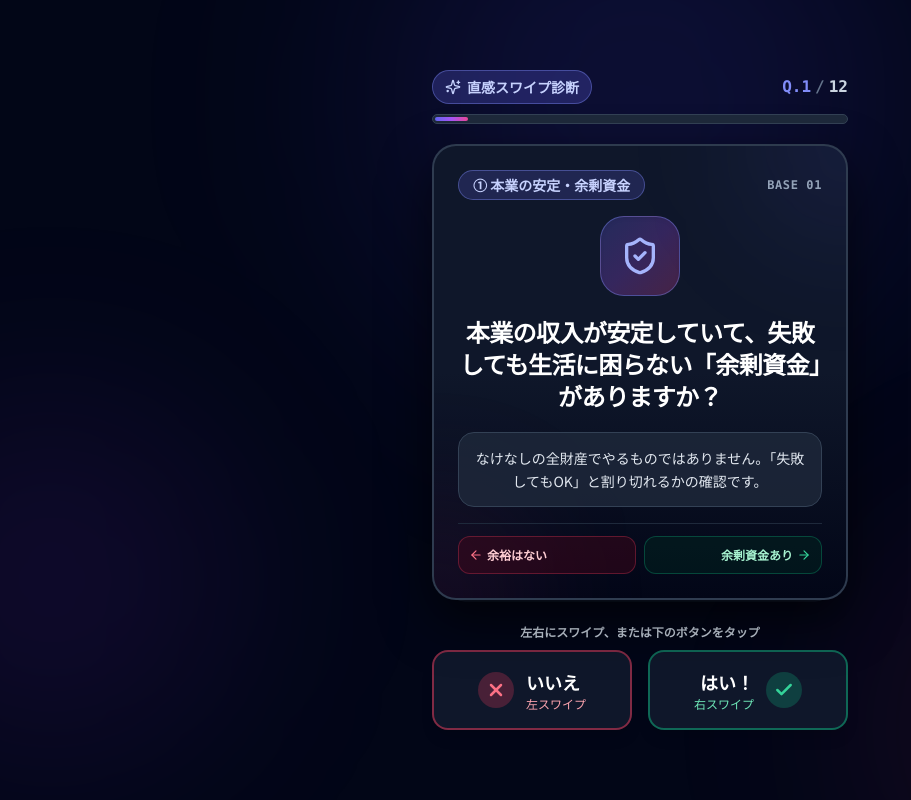
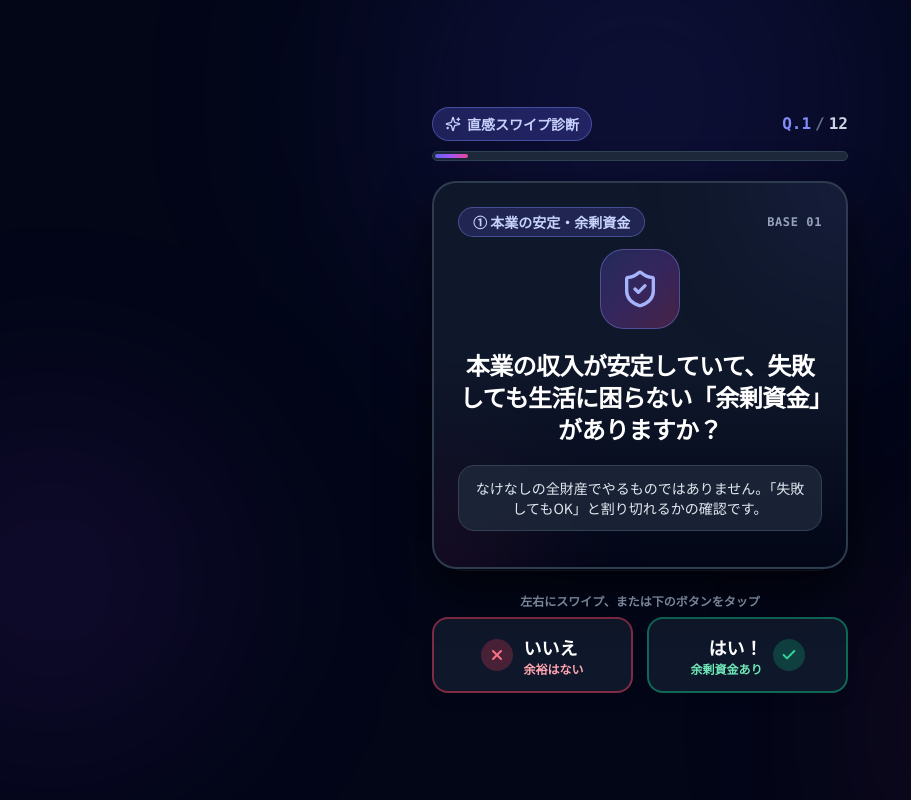
Before and after one commit to mikamiryuugo/rental-space-diagnosis, a React (Vite) app: page / in a window 1280 px wide. Both pictures are taken after a click on the button "今すぐ診断をはじめる". Shown: the whole page, without its empty margins (0-911 px from the left). Built offline with nearby package versions, Linux system fonts and the light colour scheme.

Commit message:
refactor: カード内の重複スワイプガイドを削除し下部ボタン1組に統一

```diff
--- a/src/components/SwipeCard.tsx
+++ b/src/components/SwipeCard.tsx
@@ -1,6 +1,6 @@
 import React, { useState, useEffect, useRef } from 'react';
 import { motion, useMotionValue, useTransform, PanInfo } from 'framer-motion';
-import { Check, X, RotateCcw, Sparkles, ArrowLeft, ArrowRight } from 'lucide-react';
+import { Check, X, RotateCcw, Sparkles } from 'lucide-react';
 import { Question } from '../types/diagnosis';
 import { DynamicIcon } from './DynamicIcon';
 
@@ -108,7 +108,7 @@ export const SwipeCard: React.FC<SwipeCardProps> = ({
       </div>
 
       {/* カードスタック領域 */}
-      <div className="relative w-full flex items-center justify-center my-1 min-h-[390px] sm:min-h-[420px]">
+      <div className="relative w-full flex items-center justify-center my-1 min-h-[330px] sm:min-h-[360px]">
         {/* 次のカード（背面に待機してサクサク感を演出） */}
         {nextQuestion && (
           <div
@@ -129,7 +129,6 @@ export const SwipeCard: React.FC<SwipeCardProps> = ({
                 {nextQuestion.question}
               </h3>
             </div>
-            <div className="h-12" />
           </div>
         )}
 
@@ -181,66 +180,54 @@ export const SwipeCard: React.FC<SwipeCardProps> = ({
           </div>
 
           {/* 質問メインコンテンツ */}
-          <div className="my-auto flex flex-col items-center text-center space-y-5 z-10 py-4">
-            <div className="w-20 h-20 rounded-3xl bg-gradient-to-br from-indigo-500/25 via-purple-500/25 to-pink-500/25 border border-indigo-400/40 flex items-center justify-center text-indigo-300 shadow-inner">
-              <DynamicIcon name={question.iconName} className="w-10 h-10" />
+          <div className="my-auto flex flex-col items-center text-center space-y-5 z-10 py-3">
+            <div className="w-18 h-18 sm:w-20 sm:h-20 rounded-3xl bg-gradient-to-br from-indigo-500/25 via-purple-500/25 to-pink-500/25 border border-indigo-400/40 flex items-center justify-center text-indigo-300 shadow-inner p-4">
+              <DynamicIcon name={question.iconName} className="w-9 h-9 sm:w-10 sm:h-10" />
             </div>
 
-            <h2 className="text-[22px] sm:text-2xl font-black text-white leading-snug tracking-tight">
+            <h2 className="text-[21px] sm:text-2xl font-black text-white leading-snug tracking-tight">
               {question.question}
             </h2>
 
-            <p className="text-sm text-slate-200 leading-relaxed bg-slate-800/80 px-4 py-3.5 rounded-2xl border border-slate-700">
+            <p className="text-xs sm:text-sm text-slate-200 leading-relaxed bg-slate-800/80 px-4 py-3 rounded-2xl border border-slate-700">
               {question.subText}
             </p>
-          </div>
-
-          {/* カード下部のスワイプガイド */}
-          <div className="grid grid-cols-2 gap-2 pt-3 border-t border-slate-800 text-xs font-bold z-10">
-            <div className="flex items-center gap-1 text-rose-200 bg-rose-950/40 border border-rose-500/30 rounded-xl px-2.5 py-2.5 whitespace-nowrap">
-              <ArrowLeft className="w-3.5 h-3.5 shrink-0 text-rose-400" />
-              <span>{question.noLabel}</span>
-            </div>
-            <div className="flex items-center justify-end gap-1 text-emerald-200 bg-emerald-950/40 border border-emerald-500/30 rounded-xl px-2.5 py-2.5 text-right whitespace-nowrap">
-              <span>{question.yesLabel}</span>
-              <ArrowRight className="w-3.5 h-3.5 shrink-0 text-emerald-400" />
-            </div>
           </div>
         </motion.div>
       </div>
 
-      {/* 下部ワンタップ操作ボタン */}
-      <div className="w-full space-y-2.5 pt-1">
-        <p className="text-center text-xs text-slate-300 font-bold">
+      {/* 下部ワンタップ操作ボタン（1組に統一） */}
+      <div className="w-full space-y-2 pt-1">
+        <p className="text-center text-xs text-slate-400 font-bold">
           左右にスワイプ、または下のボタンをタップ
         </p>
 
-        <div className="grid grid-cols-2 gap-4 w-full">
+        <div className="grid grid-cols-2 gap-3.5 w-full">
           <button
             type="button"
             onClick={() => triggerSwipe(false)}
-            className="group relative flex items-center justify-center gap-3 py-4 px-5 rounded-2xl bg-slate-900 hover:bg-rose-950/80 border-2 border-rose-500/50 hover:border-rose-400 text-rose-300 font-black text-base shadow-lg transition-all duration-150 active:scale-95"
+            className="group relative flex items-center justify-center gap-2.5 py-3.5 px-4 rounded-2xl bg-slate-900 hover:bg-rose-950/80 border-2 border-rose-500/50 hover:border-rose-400 text-rose-300 font-black shadow-lg transition-all duration-150 active:scale-95"
           >
-            <div className="w-9 h-9 rounded-full bg-rose-500/25 group-hover:bg-rose-500/35 flex items-center justify-center text-rose-400 transition">
-              <X className="w-5 h-5 stroke-[3]" />
+            <div className="w-8 h-8 rounded-full bg-rose-500/25 group-hover:bg-rose-500/35 flex items-center justify-center text-rose-400 shrink-0 transition">
+              <X className="w-4 h-4 stroke-[3]" />
             </div>
-            <div className="flex flex-col items-start leading-tight">
-              <span className="text-lg text-white">いいえ</span>
-              <span className="text-xs text-rose-300 font-medium">左スワイプ</span>
+            <div className="flex flex-col items-start leading-tight whitespace-nowrap">
+              <span className="text-base sm:text-lg text-white">いいえ</span>
+              <span className="text-xs text-rose-300 font-bold">{question.noLabel}</span>
             </div>
           </button>
 
           <button
             type="button"
             onClick={() => triggerSwipe(true)}
-            className="group relative flex items-center justify-center gap-3 py-4 px-5 rounded-2xl bg-slate-900 hover:bg-emerald-950/80 border-2 border-emerald-500/50 hover:border-emerald-400 text-emerald-300 font-black text-base shadow-lg transition-all duration-150 active:scale-95"
+            className="group relative flex items-center justify-center gap-2.5 py-3.5 px-4 rounded-2xl bg-slate-900 hover:bg-emerald-950/80 border-2 border-emerald-500/50 hover:border-emerald-400 text-emerald-300 font-black shadow-lg transition-all duration-150 active:scale-95"
           >
-            <div className="flex flex-col items-end leading-tight">
-              <span className="text-lg text-white">はい！</span>
-              <span className="text-xs text-emerald-300 font-medium">右スワイプ</span>
+            <div className="flex flex-col items-end leading-tight whitespace-nowrap">
+              <span className="text-base sm:text-lg text-white">はい！</span>
+              <span className="text-xs text-emerald-300 font-bold">{question.yesLabel}</span>
             </div>
-            <div className="w-9 h-9 rounded-full bg-emerald-500/25 group-hover:bg-emerald-500/35 flex items-center justify-center text-emerald-400 transition">
-              <Check className="w-5 h-5 stroke-[3]" />
+            <div className="w-8 h-8 rounded-full bg-emerald-500/25 group-hover:bg-emerald-500/35 flex items-center justify-center text-emerald-400 shrink-0 transition">
+              <Check className="w-4 h-4 stroke-[3]" />
             </div>
           </button>
         </div>
```
